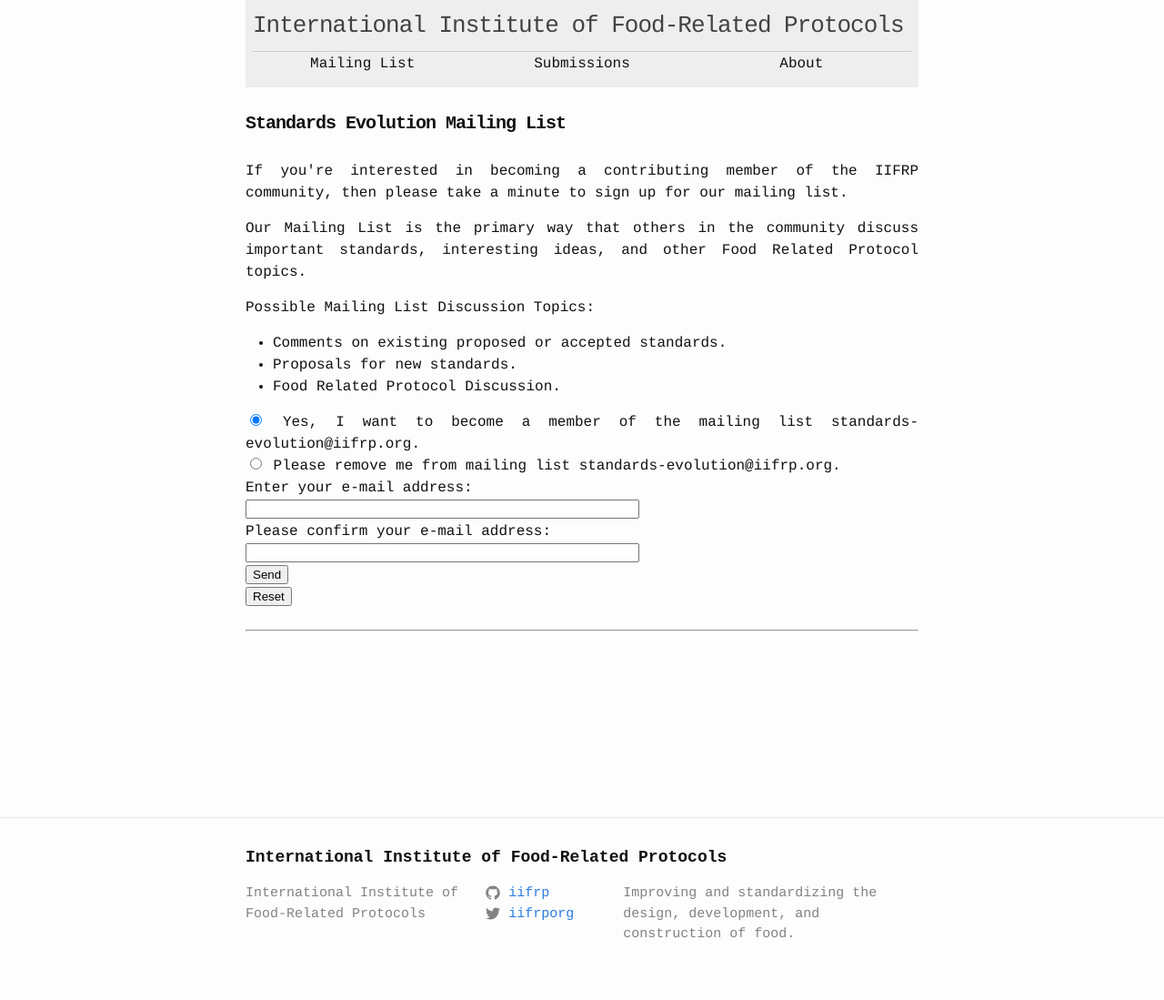
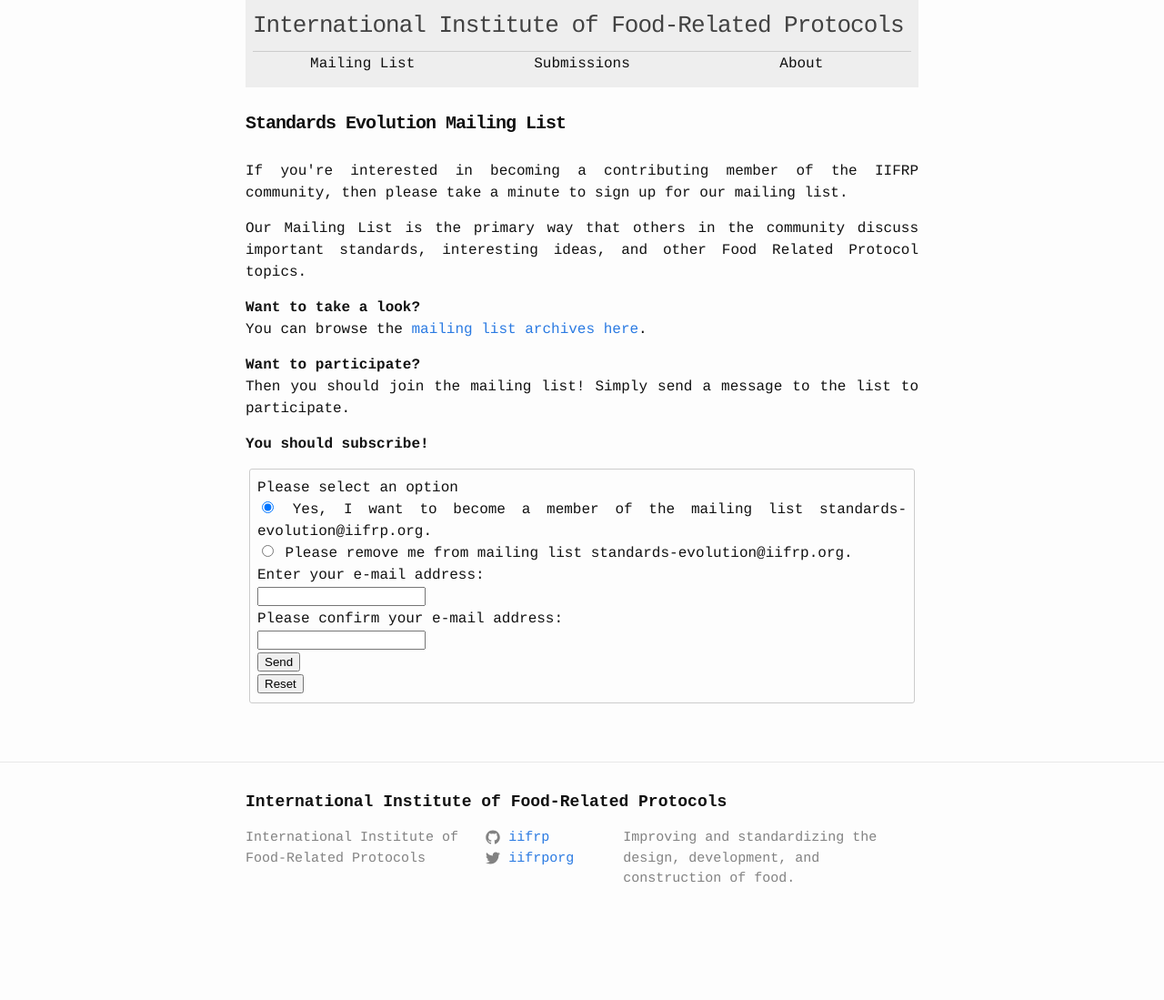
Before and after one commit to iifrp/iifrp.github.io, a Jekyll site: the page built from standards-evolution.html, in a window 1280 px wide. Shown: the whole page at 91% size. Built offline with Jekyll 4.4.1, drawn with Linux system fonts in a browser that asks for light colours; after the commit the page ends 1038 px from its top, so only the background shows below that.

Commit message:
Updates mailing list page

```diff
--- a/standards-evolution.html
+++ b/standards-evolution.html
@@ -13,14 +13,19 @@ title: Standards Evolution Mailing List
   standards, interesting ideas, and other Food Related Protocol topics.
 </p>
 
-<p>Possible Mailing List Discussion Topics:</p>
-<ul>
-  <li>Comments on existing proposed or accepted standards.</li>
-  <li>Proposals for new standards.</li>
-  <li>Food Related Protocol Discussion.</li>
-</ul>
+<p>
+  <b>Want to take a look?</b><br />
+  You can browse the <a href="https://www.mail-archive.com/standards-evolution@iifrp.org/" target="_blank">mailing list archives here</a>.
+</p>
+<p>
+  <b>Want to participate?</b><br />
+  Then you should join the mailing list! Simply send a message to the list to participate.
+</p>
 
+<p><b>You should subscribe!</b></p>
+<div style="padding: 0.5rem; border: 1px solid #ccc; border-radius: 3px; margin: 0.25rem;">
 <form action="http://kundenserver.de/cgi-bin/mailinglist.cgi" method="POST" target="_blank">
+  Please select an option<br />
   <input checked name="subscribe_r" type="radio" value="subscribe">
   Yes, I want to become a member of the mailing list standards-evolution@iifrp.org.
   <br />
@@ -29,25 +34,19 @@ title: Standards Evolution Mailing List
   <br />
   Enter your e-mail address:
   <br />
-  <input maxlength="51" name="mailaccount_r" size="51" type="text">
+  <input maxlength="51" name="mailaccount_r" type="text">
   <br />
   Please confirm your e-mail address:
   <br />
-  <input maxlength="51" name="mailaccount2_r" size="51" type="text">
+  <input maxlength="51" name="mailaccount2_r" type="text">
   <br />
   <input type="SUBMIT" value="Send">
   <br />
   <input type="RESET" value="Reset">
-  <hr />
   <input name="FBMLNAME" type="hidden" value="standards-evolution@iifrp.org">
-  <br />
   <input name="FBLANG" type="hidden" value="en">
-  <br />
   <input name="FBURLERROR_L" type="hidden" value="http://kundenserver.de/mailinglist/error.en.html">
-  <br />
   <input name="FBURLSUBSCRIBE_L" type="hidden" value="http://kundenserver.de/mailinglist/subscribe.en.html">
-  <br />
   <input name="FBURLUNSUBSCRIBE_L" type="hidden" value="http://kundenserver.de/mailinglist/unsubscribe.en.html">
-  <br />
   <input name="FBURLINVALID_L" type="hidden" value="http://kundenserver.de/mailinglist/invalid.en.html">
 </form>
```
